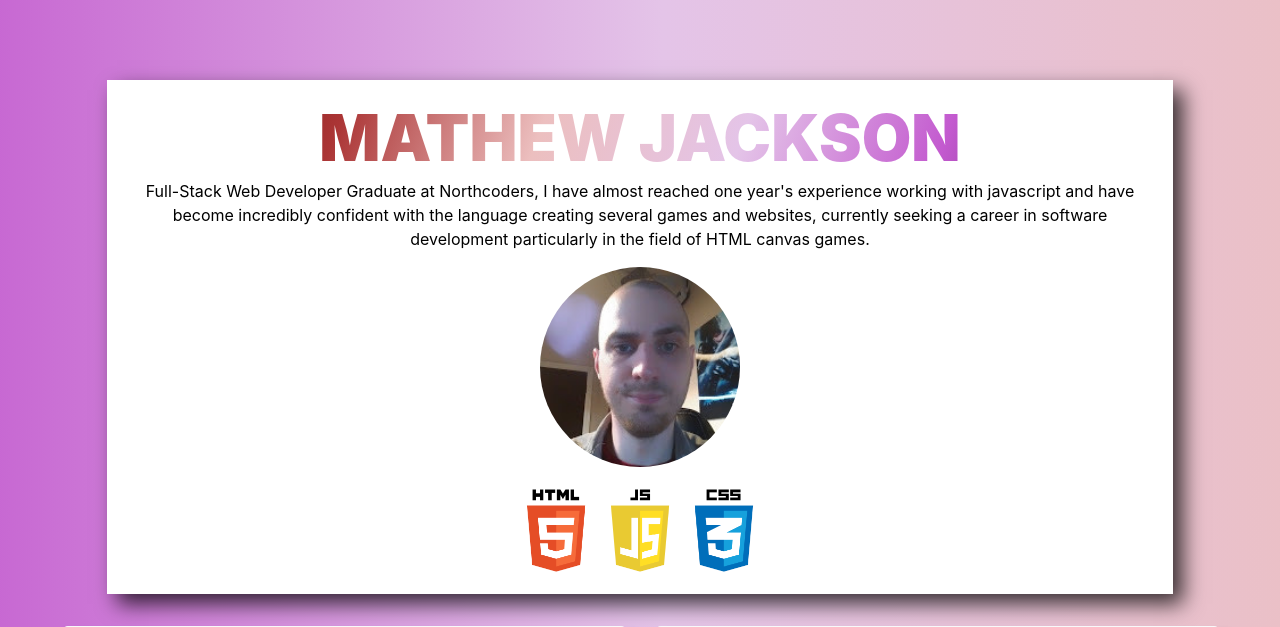
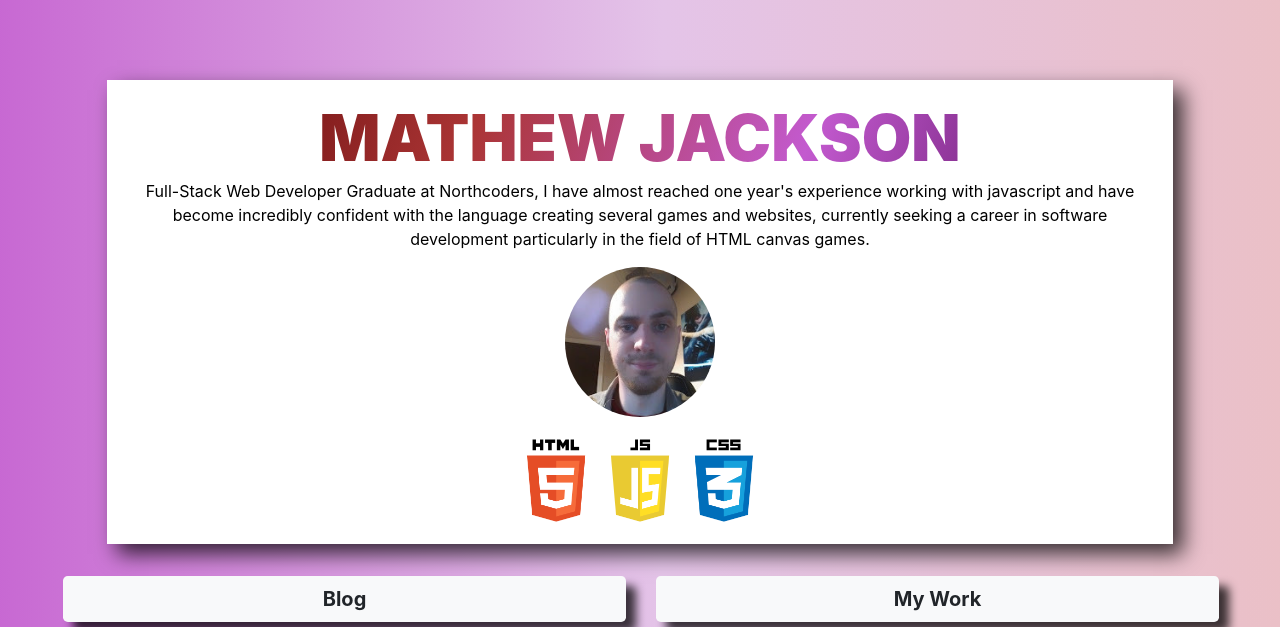
Before and after one commit to Chompski/MathewJacksonProfile, a PHP site: page /index.html in a window 1280 px wide. Shown: the top 627 px of the page. Run offline with PHP 8.4, Linux system fonts and the light colour scheme.

Commit message:
Changed profile pic size and edited name text colour

```diff
--- a/index.css
+++ b/index.css
@@ -27,7 +27,7 @@ p {
   color: #ee6352;
   line-height: .8;
   margin: 1rem;
-  background: -webkit-linear-gradient(160deg, #500a58, #c35acf, #e4c4e8, #ecbfbf, #ab3535, #5b0505);
+  background: -webkit-linear-gradient(160deg, #500a58, #c35acf,  #ab3535, #5b0505);
   -webkit-background-clip: text;
   -webkit-text-fill-color: transparent;
 }
--- a/index.html
+++ b/index.html
@@ -35,7 +35,7 @@
       <p class="AboutText">Full-Stack Web Developer Graduate at Northcoders, I have almost reached one year's experience working
         with javascript and have become incredibly confident with the language creating several games and websites,
         currently seeking a career in software development particularly in the field of HTML canvas games. </p>
-      <img src="Images/me.png" class="headimage mx-auto d-block img-fluid" width="200px"/>
+      <img src="Images/me.png" class="headimage mx-auto d-block img-fluid" width="150px"/>
       <img src="Images/Logos.png" class="mx-auto d-block img-fluid" width="250px"/>
 
     </div>
```
